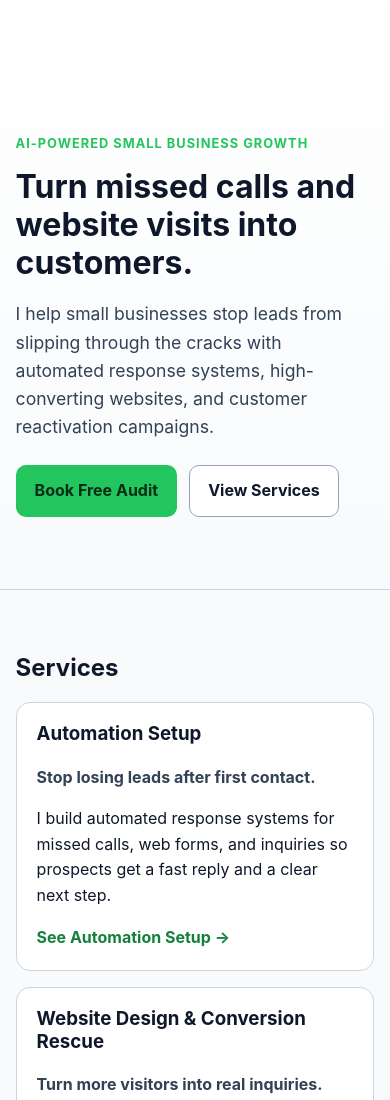
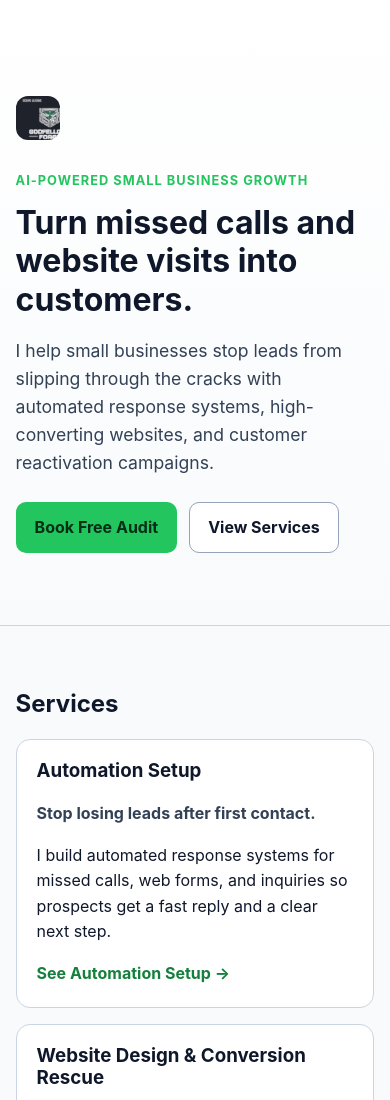
Before and after one commit to Sandonman/oddfellows-forge-site, a plain HTML site: page index.html in a window 390 px wide. Shown: the top 1100 px of the page. Drawn offline with Linux system fonts and the light colour scheme.

Commit message:
Finalize v4 icon-only assets and switch site header to icon-only mark

```diff
--- a/index.html
+++ b/index.html
@@ -13,7 +13,9 @@
   <body>
     <header class="hero">
       <div class="container">
-        <a href="#" class="brand-lockup" aria-label="Oddfellows Forge home"></a>
+        <a href="#" class="brand-lockup" aria-label="Oddfellows Forge home">
+          <img src="brand-assets/logo/v4.0-icon-only/logo-icon-512.png" alt="Oddfellows Forge icon" class="brand-icon" />
+        </a>
         <p class="eyebrow">AI-Powered Small Business Growth</p>
         <h1>Turn missed calls and website visits into customers.</h1>
         <p class="subheadline">
--- a/styles.css
+++ b/styles.css
@@ -43,6 +43,13 @@ body {
   align-items: center;
   text-decoration: none;
   margin-bottom: 18px;
+}
+
+.brand-icon {
+  width: 56px;
+  height: 56px;
+  border-radius: 12px;
+  display: block;
 }
 
 .eyebrow {
@@ -193,7 +200,8 @@ textarea {
 }
 
 @media (max-width: 640px) {
-  .brand-name {
-    font-size: 1.05rem;
+  .brand-icon {
+    width: 44px;
+    height: 44px;
   }
 }
```
Also changed, not shown: brand-assets/logo/v4.0-icon-only/README.md, brand-assets/logo/v4.0-icon-only/favicon-16.png (added), brand-assets/logo/v4.0-icon-only/favicon-32.png (added), brand-assets/logo/v4.0-icon-only/favicon-48.png (added), brand-assets/logo/v4.0-icon-only/favicon-64.png (added), brand-assets/logo/v4.0-icon-only/favicon.ico (added), brand-assets/logo/v4.0-icon-only/logo-icon-180.png (added), brand-assets/logo/v4.0-icon-only/logo-icon-32.png (added), brand-assets/logo/v4.0-icon-only/logo-icon-512.png (added), brand-assets/logo/v4.0-icon-only/logo-icon.svg (added).
